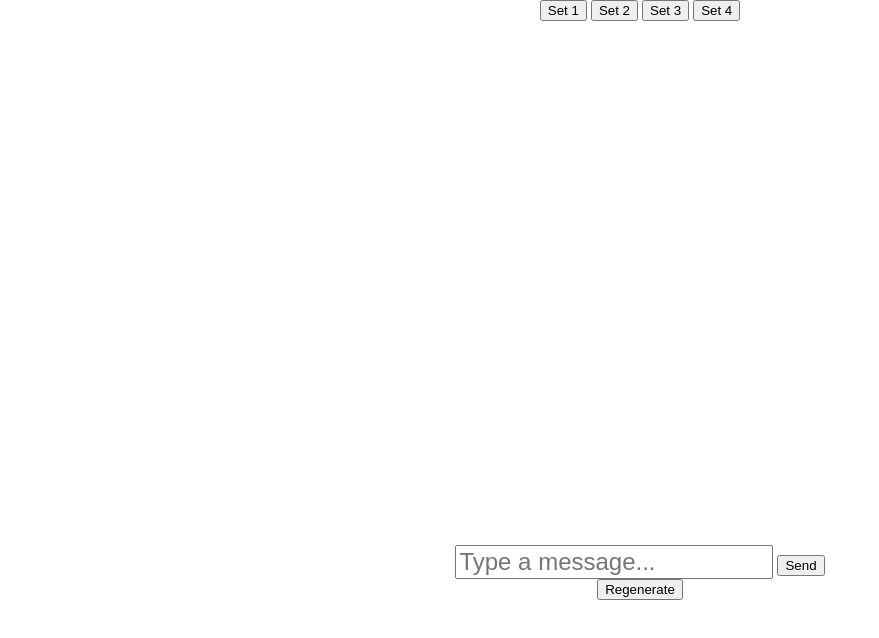
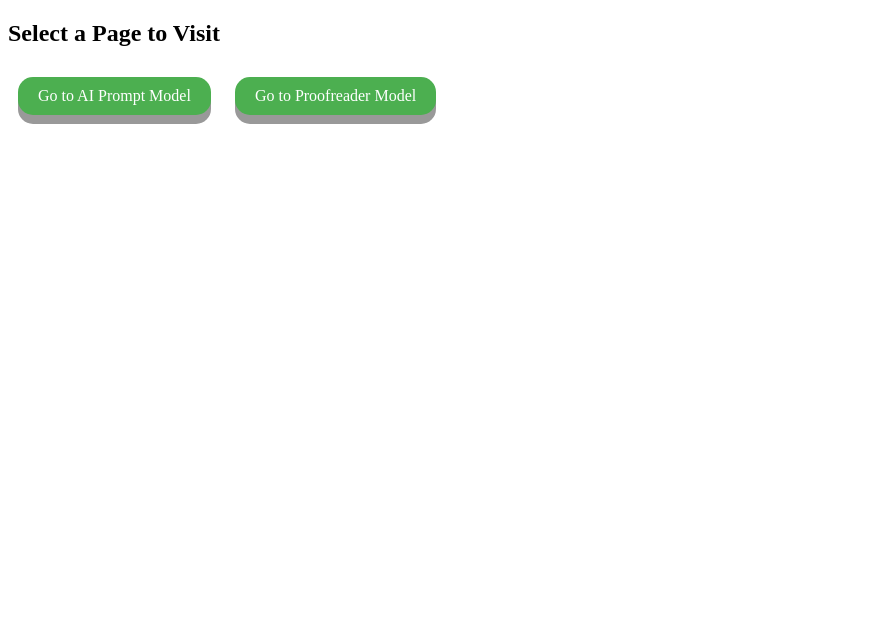
Before and after one commit to chung-isaac/BOBALAB, a website: page public/index.html in a window 1280 px wide. Shown: the whole page, without its empty margins (0-879 px from the left). Drawn offline with Linux system fonts and the light colour scheme.

Commit message:
Implement grammar model

```diff
--- a/public/index.html
+++ b/public/index.html
@@ -1,27 +1,43 @@
 <!DOCTYPE html>
 <html>
 <head>
-    <title>Bot Chat</title>
-    <link rel="stylesheet" href="style.css">
+    <title>Main Page</title>
+    <style>
+        /* Add any specific styling for your buttons here */
+        .button {
+            display: inline-block;
+            margin: 10px;
+            padding: 10px 20px;
+            font-size: 16px;
+            cursor: pointer;
+            text-align: center;
+            text-decoration: none;
+            outline: none;
+            color: #fff;
+            background-color: #4CAF50;
+            border: none;
+            border-radius: 15px;
+            box-shadow: 0 9px #999;
+        }
+
+        .button:hover {background-color: #3e8e41}
+
+        .button:active {
+            background-color: #3e8e41;
+            box-shadow: 0 5px #666;
+            transform: translateY(4px);
+        }
+    </style>
 </head>
 <body>
-    <div id="controlPanel">
-        <button onclick="setResponseSet(1)">Set 1</button>
-        <button onclick="setResponseSet(2)">Set 2</button>
-        <button onclick="setResponseSet(3)">Set 3</button>
-        <button onclick="setResponseSet(4)">Set 4</button>
-    </div>
-    <div id="chatContainer">
-        <div id="chatHistory"></div>
-    </div>
-    <div id="inputContainer">
-        <form id="chatForm">
-            <input type="text" id="userMessage" placeholder="Type a message..." required>
-            <button type="submit">Send</button>
-        </form>
-        <button type="button" id="regenerateButton">Regenerate</button>
-    </div>
 
-    <script src="chat.js"></script>
+<h2>Select a Page to Visit</h2>
+
+<!-- Button linking to Page 1 -->
+<a href="ai_model.html" class="button">Go to AI Prompt Model</a>
+
+<!-- Button linking to Page 2 -->
+<a href="grammar_model.html" class="button">Go to Proofreader Model</a>
+
 </body>
 </html>
--- a/public/style.css
+++ b/public/style.css
@@ -33,3 +33,8 @@ html, body {
     width: 100%;
     z-index: 1; /* Ensures input stays above the chat history */
 }
+
+.highlighted {
+    background-color: yellow;
+    cursor: pointer;
+}
```
Also changed, not shown: public/ai_model.html (added, +27 -0 lines), public/grammar.js (added, +18 -0 lines), public/grammar_model.html (added, +13 -0 lines).
